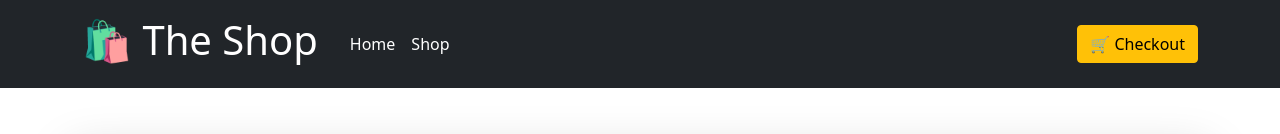
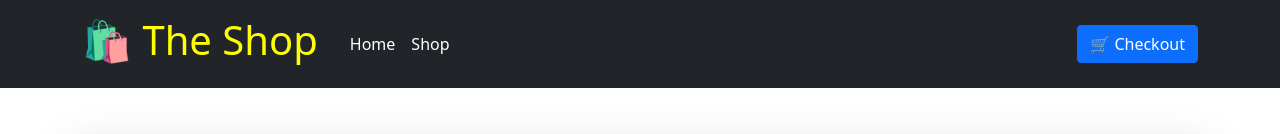
Before and after one commit to AlbinHadzic/Webshoppen, a plain HTML site: page index.html in a window 1280 px wide. Shown: the top 134 px of the page. Drawn offline with nearby package versions, Linux system fonts and the light colour scheme.

Commit message:
changed color on buttons and The Shop text

```diff
--- a/index.html
+++ b/index.html
@@ -16,7 +16,7 @@
         <div class="container">
             <div class="d-flex flex-wrap align-items-center justify-content-center justify-content-lg-start">
                 <a href="/" class="d-flex align-items-center mb-2 mb-lg-0 text-white text-decoration-none">
-                    <h1>🛍️ The Shop</h1>
+                    <h1 style="color: yellow;">🛍️ The Shop</h1>
                 </a>
 
                 <ul class="nav col-12 col-lg-auto me-lg-auto mb-2 justify-content-center mb-md-0 px-4">
@@ -30,7 +30,7 @@
                 </form> -->
 
                 <div class="text-end">
-                    <a type="button" class="btn btn-warning" href="checkout.html">🛒 Checkout <span class="badge bg-primary rounded-pill" id="buttonSize"></span></a>
+                    <a type="button" class="btn btn-primary" href="checkout.html">🛒 Checkout <span class="badge bg-primary rounded-pill" id="buttonSize"></span></a>
                 </div>
             </div>
         </div>
```
Also changed, not shown: checkout.html (+2 -2 lines), products.html (+2 -3 lines).
